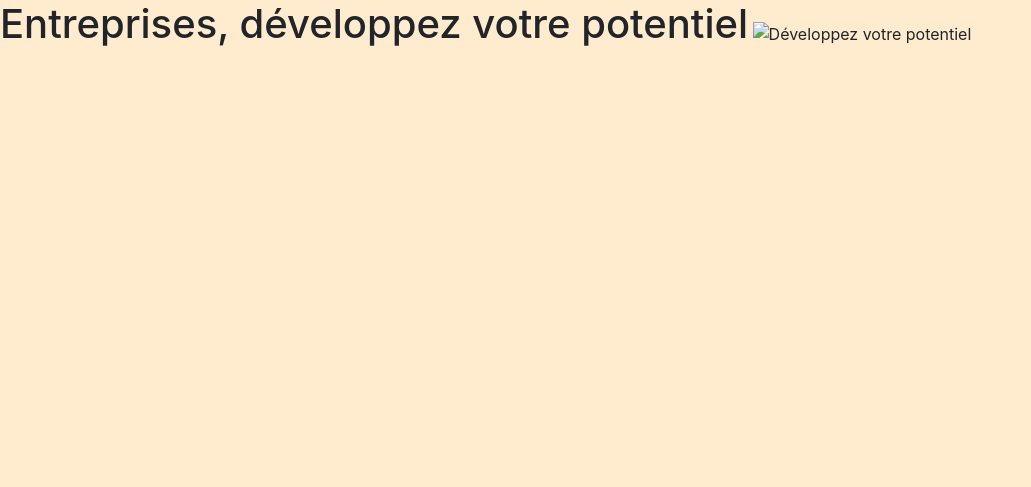
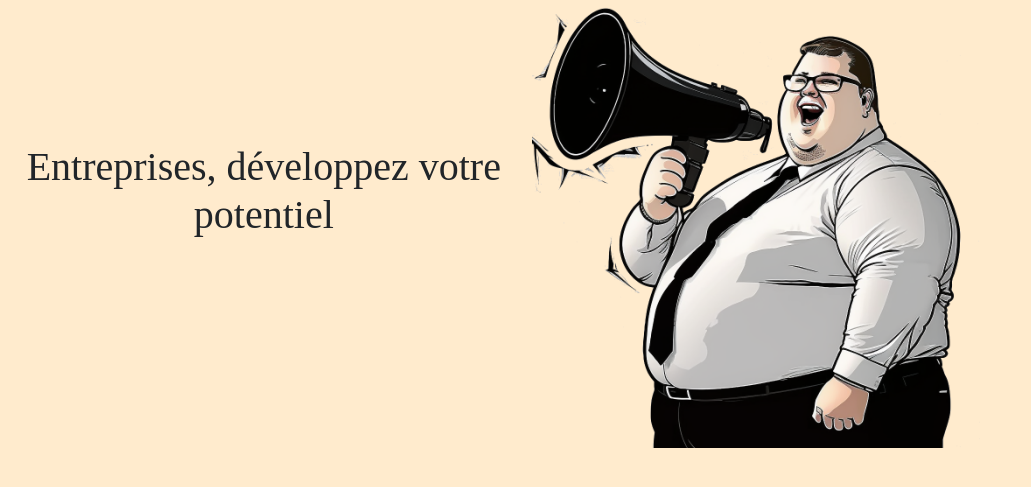
Before and after one commit to Harrijah/axel, a CodeIgniter 4 app: the page made by app/Views/template-parts/header.php in a window 1280 px wide. Shown: the part 40-527 px from the top of the page, without its empty margins (0-1031 px from the left). Run offline with PHP 8.4 and a stand-in for CodeIgniter, Linux system fonts and the light colour scheme; the template is opened without the code that fills it, so the values that code supplies are empty; some libraries are stand-ins or nearby versions.

Commit message:
rajout photo

```diff
--- a/app/Views/template-parts/header.php
+++ b/app/Views/template-parts/header.php
@@ -19,7 +19,7 @@
             </ul>
         </div>
     </nav>
-    <section>
+    <section class="principal-ban">
         <div class="principal01"><h1>Entreprises, développez votre potentiel</h1></div>
-        <div class="principal02"><img src="" alt="Développez votre potentiel"></div>
+        <div class="principal02"><img src="<?php echo base_url('image/entreprise.fw.png'); ?>" class="main-image" alt="Développez votre potentiel"></div>
     </section>
--- a/public/css/style.css
+++ b/public/css/style.css
@@ -10,6 +10,22 @@
 .menu li{
     display: inline-block;
 }
+.principal-ban{
+    position: absolute;
+    display: block;
+}
 .principal01, .principal02{
     display: inline-block;
+    width: 49%;
 }
+.principal01 h1{
+    position: relative;
+    text-align: center;
+    /* left: 50%;
+    transform: translateY(-50%); */
+    font-family: 'script';
+
+}
+.main-image{
+    width:35vw;
+}
```
Also changed, not shown: public/image/entreprise.fw.png (added).
